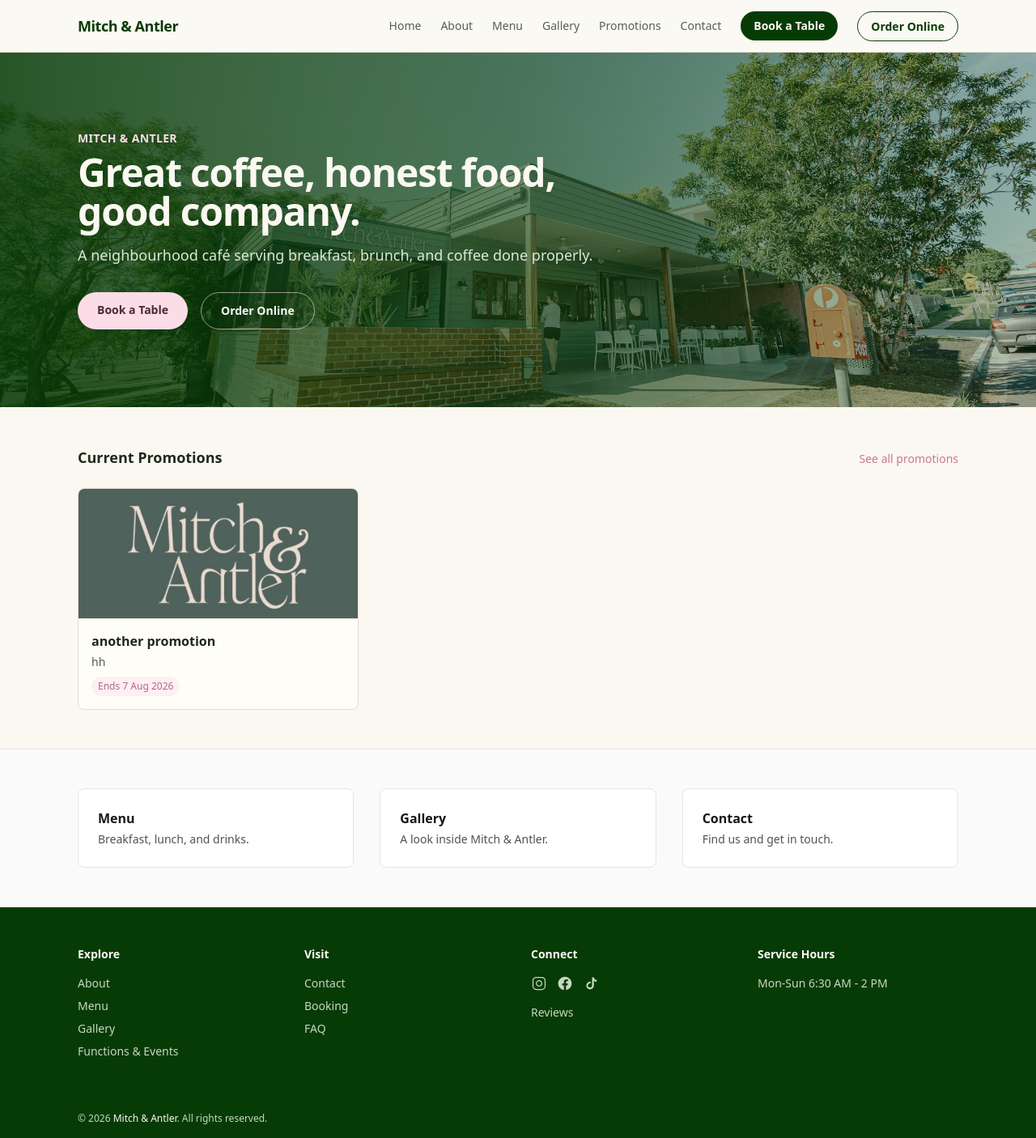
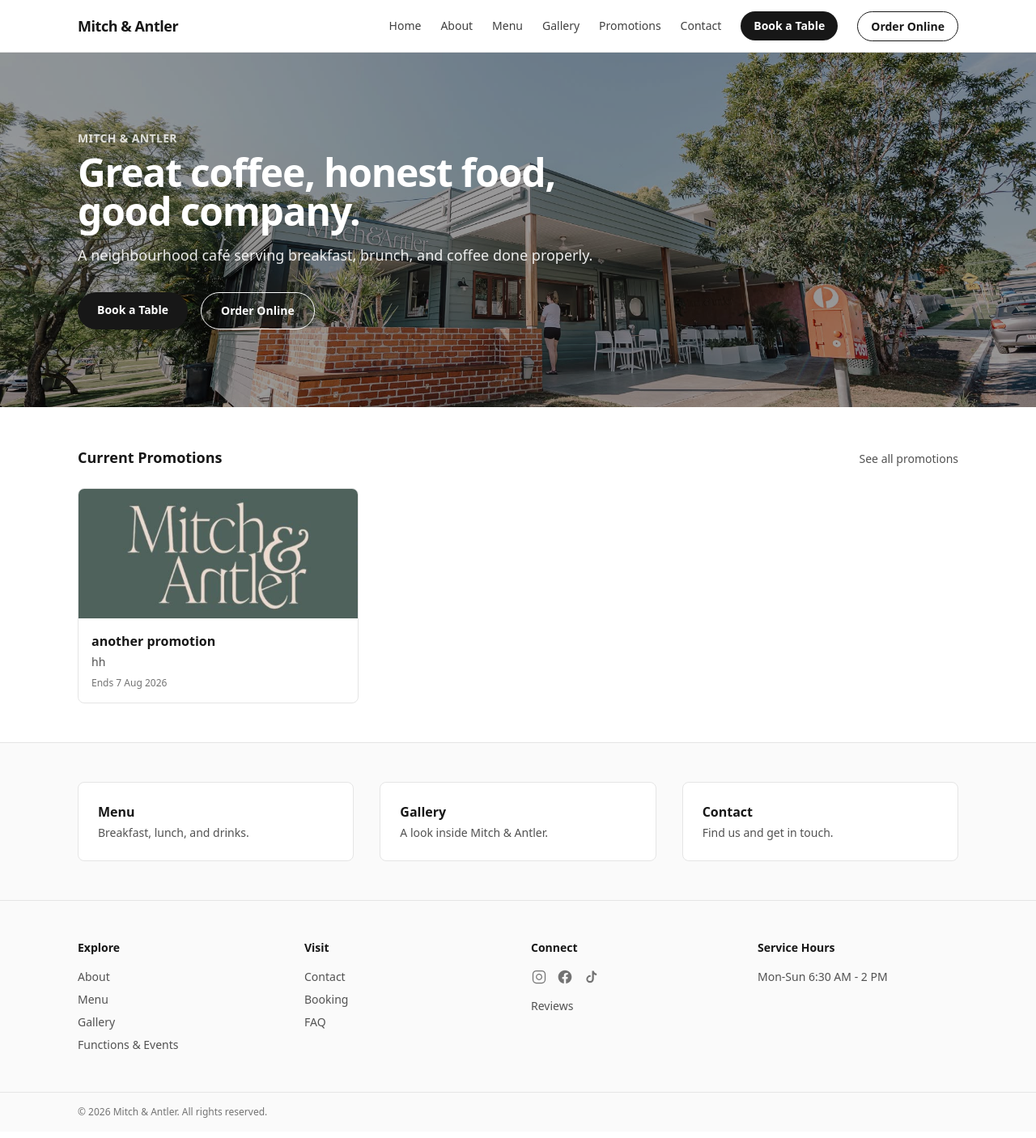
Before and after one commit to mitchandantler/Website, a Django app: page / in a window 1280 px wide. Shown: the whole page at 81% size. After the commit the page ends 1381 px from the top, so only its background shows below. Run offline with Django 5.2, Linux system fonts and the light colour scheme; data comes from the database, SQL or seed files in the repository; data that the repository does not hold is empty; some libraries are stand-ins or nearby versions.

Commit message:
Revert color palette redesign back to original neutral theme
Reverts all files touched by the palette work (header, hero,
promotions, footer, base background, tailwind config, global link
color) back to their state at d26758d, per user request. No net
functional change — same as before any of the palette commits.

Co-Authored-By: Claude Sonnet 5 <noreply@anthropic.com>

```diff
--- a/templates/base.html
+++ b/templates/base.html
@@ -18,7 +18,7 @@
   <link rel="stylesheet" href="{% static 'css/tailwind.css' %}">
   {% block extra_head %}{% endblock %}
 </head>
-<body class="h-full flex flex-col bg-paper text-neutral-900 antialiased">
+<body class="h-full flex flex-col bg-white text-neutral-900 antialiased">
   {% include "partials/header.html" %}
 
   {% if messages %}
--- a/templates/components/promotion_card.html
+++ b/templates/components/promotion_card.html
@@ -1,16 +1,14 @@
-<div class="overflow-hidden rounded-lg border border-oat bg-card">
+<div class="overflow-hidden rounded-lg border border-neutral-200 bg-white">
   {% if promotion.image %}
     <img src="{{ promotion.image.url }}" alt="{{ promotion.title }}" class="h-40 w-full object-cover">
-  {% else %}
-    <div class="h-40 w-full bg-forest"></div>
   {% endif %}
   <div class="p-4">
-    <h3 class="font-semibold text-bark">{{ promotion.title }}</h3>
+    <h3 class="font-semibold text-neutral-900">{{ promotion.title }}</h3>
     {% if promotion.description %}
-      <p class="mt-1 text-sm text-sage">{{ promotion.description }}</p>
+      <p class="mt-1 text-sm text-neutral-600">{{ promotion.description }}</p>
     {% endif %}
     {% if promotion.end_date %}
-      <p class="mt-2 inline-block rounded-full bg-blush-tint px-2 py-1 text-xs text-blush-text">Ends {{ promotion.end_date|date:"j M Y" }}</p>
+      <p class="mt-2 text-xs text-neutral-500">Ends {{ promotion.end_date|date:"j M Y" }}</p>
     {% endif %}
   </div>
 </div>
--- a/templates/pages/home.html
+++ b/templates/pages/home.html
@@ -8,7 +8,7 @@
 {% endblock %}
 
 {% block content %}
-<section class="relative overflow-hidden bg-forest">
+<section class="relative overflow-hidden">
   {% if hero_images %}
     <div
       x-data="{ active: 0 }"
@@ -28,26 +28,26 @@
           class="absolute inset-0 h-full w-full object-cover"
         >
       {% endfor %}
-      <div class="absolute inset-0 bg-gradient-to-r from-forest/[.86] via-forest/[.62] to-forest/[.30]"></div>
+      <div class="absolute inset-0 bg-black/40"></div>
     </div>
   {% endif %}
 
   <div class="relative mx-auto max-w-6xl px-4 sm:px-6 lg:px-8 py-16 sm:py-24">
     <div class="max-w-2xl">
-      <p class="text-sm font-semibold uppercase tracking-wide text-blush">
+      <p class="text-sm font-semibold uppercase tracking-wide {% if hero_images %}text-white/80{% else %}text-neutral-500{% endif %}">
         Mitch &amp; Antler
       </p>
-      <h1 class="mt-2 text-4xl font-bold tracking-tight sm:text-5xl text-paper">
+      <h1 class="mt-2 text-4xl font-bold tracking-tight sm:text-5xl {% if hero_images %}text-white{% else %}text-neutral-900{% endif %}">
         {{ hero_content.hero_heading }}
       </h1>
-      <p class="mt-4 text-lg text-mist-light">
+      <p class="mt-4 text-lg {% if hero_images %}text-white/90{% else %}text-neutral-600{% endif %}">
         {{ hero_content.hero_subheading }}
       </p>
       <div class="mt-8 flex flex-wrap gap-4">
-        <a href="{% url 'booking:booking' %}" class="rounded-full bg-blush px-6 py-3 text-sm font-semibold text-plum hover:bg-paper">
+        <a href="{% url 'booking:booking' %}" class="rounded-full bg-neutral-900 px-6 py-3 text-sm font-semibold text-white hover:bg-neutral-700">
           Book a Table
         </a>
-        <a href="{% url 'booking:order_online' %}" class="rounded-full border border-blush/60 px-6 py-3 text-sm font-semibold text-paper hover:bg-blush/[.16]">
+        <a href="{% url 'booking:order_online' %}" class="rounded-full border px-6 py-3 text-sm font-semibold {% if hero_images %}border-white text-white hover:bg-white/10{% else %}border-neutral-900 text-neutral-900 hover:bg-neutral-100{% endif %}">
           Order Online
         </a>
       </div>
@@ -56,10 +56,10 @@
 </section>
 
 {% if featured_promotions %}
-  <section class="mx-auto max-w-6xl px-4 sm:px-6 lg:px-8 py-12 bg-paper">
+  <section class="mx-auto max-w-6xl px-4 sm:px-6 lg:px-8 py-12">
     <div class="flex items-baseline justify-between">
-      <h2 class="text-lg font-semibold text-bark">Current Promotions</h2>
-      <a href="{% url 'promotions:offers' %}" class="text-sm font-medium text-rose hover:text-forest">See all promotions</a>
+      <h2 class="text-lg font-semibold text-neutral-900">Current Promotions</h2>
+      <a href="{% url 'promotions:offers' %}" class="text-sm font-medium text-neutral-600 hover:text-neutral-900">See all promotions</a>
     </div>
     <div class="mt-6 grid grid-cols-1 gap-6 sm:grid-cols-3">
       {% for promotion in featured_promotions %}
--- a/templates/partials/footer.html
+++ b/templates/partials/footer.html
@@ -1,30 +1,30 @@
-<footer class="border-t border-oat bg-forest">
+<footer class="border-t border-neutral-200 bg-neutral-50">
   <div class="mx-auto max-w-6xl px-4 sm:px-6 lg:px-8 py-12 grid grid-cols-1 gap-8 sm:grid-cols-2 lg:grid-cols-4">
     <div>
-      <h3 class="text-sm font-semibold text-paper">Explore</h3>
-      <ul class="mt-4 space-y-2 text-sm text-mist">
-        <li><a href="{% url 'website:about' %}" class="text-mist hover:text-rose">About</a></li>
-        <li><a href="{% url 'menu:menu' %}" class="text-mist hover:text-rose">Menu</a></li>
-        <li><a href="{% url 'gallery:gallery' %}" class="text-mist hover:text-rose">Gallery</a></li>
-        <li><a href="{% url 'gallery:gallery' %}" class="text-mist hover:text-rose">Functions &amp; Events</a></li>
+      <h3 class="text-sm font-semibold text-neutral-900">Explore</h3>
+      <ul class="mt-4 space-y-2 text-sm text-neutral-600">
+        <li><a href="{% url 'website:about' %}" class="hover:text-neutral-900">About</a></li>
+        <li><a href="{% url 'menu:menu' %}" class="hover:text-neutral-900">Menu</a></li>
+        <li><a href="{% url 'gallery:gallery' %}" class="hover:text-neutral-900">Gallery</a></li>
+        <li><a href="{% url 'gallery:gallery' %}" class="hover:text-neutral-900">Functions &amp; Events</a></li>
       </ul>
     </div>
 
     <div>
-      <h3 class="text-sm font-semibold text-paper">Visit</h3>
-      <ul class="mt-4 space-y-2 text-sm text-mist">
-        <li><a href="{% url 'contact:contact' %}" class="text-mist hover:text-rose">Contact</a></li>
-        <li><a href="{% url 'booking:booking' %}" class="text-mist hover:text-rose">Booking</a></li>
-        <li><a href="{% url 'website:faq' %}" class="text-mist hover:text-rose">FAQ</a></li>
+      <h3 class="text-sm font-semibold text-neutral-900">Visit</h3>
+      <ul class="mt-4 space-y-2 text-sm text-neutral-600">
+        <li><a href="{% url 'contact:contact' %}" class="hover:text-neutral-900">Contact</a></li>
+        <li><a href="{% url 'booking:booking' %}" class="hover:text-neutral-900">Booking</a></li>
+        <li><a href="{% url 'website:faq' %}" class="hover:text-neutral-900">FAQ</a></li>
       </ul>
     </div>
 
     <div>
-      <h3 class="text-sm font-semibold text-paper">Connect</h3>
+      <h3 class="text-sm font-semibold text-neutral-900">Connect</h3>
       {% if socials.instagram_url or socials.facebook_url or socials.tiktok_url %}
         <div class="mt-4 flex items-center gap-3">
           {% if socials.instagram_url %}
-            <a href="{{ socials.instagram_url }}" target="_blank" rel="noopener" aria-label="Instagram" class="text-mist hover:text-rose">
+            <a href="{{ socials.instagram_url }}" target="_blank" rel="noopener" aria-label="Instagram" class="text-neutral-500 hover:text-neutral-900">
               <svg viewBox="0 0 24 24" fill="none" stroke="currentColor" stroke-width="1.5" class="h-5 w-5">
                 <rect x="3" y="3" width="18" height="18" rx="5" ry="5"></rect>
                 <path d="M16 11.37A4 4 0 1 1 12.63 8 4 4 0 0 1 16 11.37z"></path>
@@ -33,14 +33,14 @@
             </a>
           {% endif %}
           {% if socials.facebook_url %}
-            <a href="{{ socials.facebook_url }}" target="_blank" rel="noopener" aria-label="Facebook" class="text-mist hover:text-rose">
+            <a href="{{ socials.facebook_url }}" target="_blank" rel="noopener" aria-label="Facebook" class="text-neutral-500 hover:text-neutral-900">
               <svg viewBox="0 0 24 24" fill="currentColor" class="h-5 w-5">
                 <path d="M22 12c0-5.523-4.477-10-10-10S2 6.477 2 12c0 4.991 3.657 9.128 8.438 9.878v-6.987h-2.54V12h2.54V9.797c0-2.506 1.492-3.89 3.777-3.89 1.094 0 2.238.195 2.238.195v2.46h-1.26c-1.243 0-1.63.771-1.63 1.562V12h2.773l-.443 2.891h-2.33v6.987C18.343 21.128 22 16.991 22 12z"></path>
               </svg>
             </a>
           {% endif %}
           {% if socials.tiktok_url %}
-            <a href="{{ socials.tiktok_url }}" target="_blank" rel="noopener" aria-label="TikTok" class="text-mist hover:text-rose">
+            <a href="{{ socials.tiktok_url }}" target="_blank" rel="noopener" aria-label="TikTok" class="text-neutral-500 hover:text-neutral-900">
               <svg viewBox="0 0 24 24" fill="currentColor" class="h-5 w-5">
                 <path d="M16.5 3c.33 2.09 1.98 3.71 4.08 3.94v2.55a6.6 6.6 0 0 1-4.08-1.4v6.98a5.63 5.63 0 1 1-4.87-5.58v2.6a3.05 3.05 0 1 0 2.16 2.92V3h2.71z"></path>
               </svg>
@@ -48,26 +48,26 @@
           {% endif %}
         </div>
       {% endif %}
-      <ul class="mt-4 space-y-2 text-sm text-mist">
-        <li><a href="{% url 'website:reviews' %}" class="text-mist hover:text-rose">Reviews</a></li>
+      <ul class="mt-4 space-y-2 text-sm text-neutral-600">
+        <li><a href="{% url 'website:reviews' %}" class="hover:text-neutral-900">Reviews</a></li>
       </ul>
     </div>
 
     <div>
-      <h3 class="text-sm font-semibold text-paper">Service Hours</h3>
+      <h3 class="text-sm font-semibold text-neutral-900">Service Hours</h3>
       {% if service_hours_summary %}
-        <p class="mt-4 text-sm text-mist">{{ service_hours_summary }}</p>
+        <p class="mt-4 text-sm text-neutral-600">{{ service_hours_summary }}</p>
       {% else %}
-        <div class="mt-4 text-sm text-mist">
+        <div class="mt-4 text-sm text-neutral-600">
           {% include "components/opening_hours_table.html" %}
         </div>
       {% endif %}
     </div>
   </div>
 
-  <div class="border-t border-forest">
-    <div class="mx-auto max-w-6xl px-4 sm:px-6 lg:px-8 py-4 text-xs text-mist">
-      &copy; {% now "Y" %} <span class="text-paper">Mitch &amp; Antler</span>. All rights reserved.
+  <div class="border-t border-neutral-200">
+    <div class="mx-auto max-w-6xl px-4 sm:px-6 lg:px-8 py-4 text-xs text-neutral-500">
+      &copy; {% now "Y" %} Mitch &amp; Antler. All rights reserved.
     </div>
   </div>
 </footer>
--- a/templates/partials/header.html
+++ b/templates/partials/header.html
@@ -1,44 +1,44 @@
-<header x-data="{ open: false }" class="sticky top-0 z-40 bg-paper/95 backdrop-blur border-b border-oat">
+<header x-data="{ open: false }" class="sticky top-0 z-40 bg-white/95 backdrop-blur border-b border-neutral-200">
   <nav class="mx-auto max-w-6xl px-4 sm:px-6 lg:px-8">
     <div class="flex h-16 items-center justify-between">
-      <a href="{% url 'website:home' %}" class="text-lg font-semibold tracking-tight text-forest">
+      <a href="{% url 'website:home' %}" class="text-lg font-semibold tracking-tight">
         Mitch &amp; Antler
       </a>
 
       <div class="hidden md:flex md:items-center md:gap-6">
-        <a href="{% url 'website:home' %}" class="text-sm font-medium text-sage hover:text-forest">Home</a>
-        <a href="{% url 'website:about' %}" class="text-sm font-medium text-sage hover:text-forest">About</a>
-        <a href="{% url 'menu:menu' %}" class="text-sm font-medium text-sage hover:text-forest">Menu</a>
-        <a href="{% url 'gallery:gallery' %}" class="text-sm font-medium text-sage hover:text-forest">Gallery</a>
-        <a href="{% url 'promotions:offers' %}" class="text-sm font-medium text-sage hover:text-forest">Promotions</a>
-        <a href="{% url 'contact:contact' %}" class="text-sm font-medium text-sage hover:text-forest">Contact</a>
-        <a href="{% url 'booking:booking' %}" class="rounded-full bg-forest px-4 py-2 text-sm font-semibold text-paper hover:bg-rose">
+        <a href="{% url 'website:home' %}" class="text-sm font-medium text-neutral-700 hover:text-neutral-950">Home</a>
+        <a href="{% url 'website:about' %}" class="text-sm font-medium text-neutral-700 hover:text-neutral-950">About</a>
+        <a href="{% url 'menu:menu' %}" class="text-sm font-medium text-neutral-700 hover:text-neutral-950">Menu</a>
+        <a href="{% url 'gallery:gallery' %}" class="text-sm font-medium text-neutral-700 hover:text-neutral-950">Gallery</a>
+        <a href="{% url 'promotions:offers' %}" class="text-sm font-medium text-neutral-700 hover:text-neutral-950">Promotions</a>
+        <a href="{% url 'contact:contact' %}" class="text-sm font-medium text-neutral-700 hover:text-neutral-950">Contact</a>
+        <a href="{% url 'booking:booking' %}" class="rounded-full bg-neutral-900 px-4 py-2 text-sm font-semibold text-white hover:bg-neutral-700">
           Book a Table
         </a>
         {% if site_settings.qr_ordering_url or site_settings.uber_eats_url or site_settings.doordash_url %}
           <div class="relative" x-data="{ orderMenuOpen: false }" @mouseenter="orderMenuOpen = true" @mouseleave="orderMenuOpen = false">
-            <a href="{% url 'booking:order_online' %}" class="rounded-full border border-forest px-4 py-2 text-sm font-semibold text-forest hover:bg-leaf">
+            <a href="{% url 'booking:order_online' %}" class="rounded-full border border-neutral-900 px-4 py-2 text-sm font-semibold text-neutral-900 hover:bg-neutral-100">
               Order Online
             </a>
             <div
               x-show="orderMenuOpen"
               x-cloak
               x-transition
-              class="absolute right-0 top-full w-48 rounded-md border border-oat bg-card py-1 shadow-lg"
+              class="absolute right-0 top-full w-48 rounded-md border border-neutral-200 bg-white py-1 shadow-lg"
             >
               {% if site_settings.qr_ordering_url %}
-                <a href="{% url 'booking:order_online' %}?method=pickup" class="block px-4 py-2 text-sm text-sage hover:bg-leaf">Order for Pickup</a>
+                <a href="{% url 'booking:order_online' %}?method=pickup" class="block px-4 py-2 text-sm text-neutral-700 hover:bg-neutral-100">Order for Pickup</a>
               {% endif %}
               {% if site_settings.uber_eats_url %}
-                <a href="{% url 'booking:order_online' %}?method=ubereats" class="block px-4 py-2 text-sm text-sage hover:bg-leaf">Uber Eats</a>
+                <a href="{% url 'booking:order_online' %}?method=ubereats" class="block px-4 py-2 text-sm text-neutral-700 hover:bg-neutral-100">Uber Eats</a>
               {% endif %}
               {% if site_settings.doordash_url %}
-                <a href="{% url 'booking:order_online' %}?method=doordash" class="block px-4 py-2 text-sm text-sage hover:bg-leaf">DoorDash</a>
+                <a href="{% url 'booking:order_online' %}?method=doordash" class="block px-4 py-2 text-sm text-neutral-700 hover:bg-neutral-100">DoorDash</a>
               {% endif %}
             </div>
           </div>
         {% else %}
-          <a href="{% url 'booking:order_online' %}" class="rounded-full border border-forest px-4 py-2 text-sm font-semibold text-forest hover:bg-leaf">
+          <a href="{% url 'booking:order_online' %}" class="rounded-full border border-neutral-900 px-4 py-2 text-sm font-semibold text-neutral-900 hover:bg-neutral-100">
             Order Online
           </a>
         {% endif %}
@@ -46,7 +46,7 @@
 
       <button
         type="button"
-        class="md:hidden inline-flex items-center justify-center rounded-md p-2 text-sage hover:bg-leaf"
+        class="md:hidden inline-flex items-center justify-center rounded-md p-2 text-neutral-700 hover:bg-neutral-100"
         @click="open = !open"
         :aria-expanded="open"
         aria-controls="mobile-menu"
@@ -62,14 +62,14 @@
     </div>
 
     <div id="mobile-menu" x-show="open" x-cloak class="md:hidden pb-4 space-y-1">
-      <a href="{% url 'website:home' %}" class="block rounded-md px-3 py-2 text-base font-medium text-sage hover:bg-leaf hover:text-forest">Home</a>
-      <a href="{% url 'website:about' %}" class="block rounded-md px-3 py-2 text-base font-medium text-sage hover:bg-leaf hover:text-forest">About</a>
-      <a href="{% url 'menu:menu' %}" class="block rounded-md px-3 py-2 text-base font-medium text-sage hover:bg-leaf hover:text-forest">Menu</a>
-      <a href="{% url 'gallery:gallery' %}" class="block rounded-md px-3 py-2 text-base font-medium text-sage hover:bg-leaf hover:text-forest">Gallery</a>
-      <a href="{% url 'promotions:offers' %}" class="block rounded-md px-3 py-2 text-base font-medium text-sage hover:bg-leaf hover:text-forest">Promotions</a>
-      <a href="{% url 'contact:contact' %}" class="block rounded-md px-3 py-2 text-base font-medium text-sage hover:bg-leaf hover:text-forest">Contact</a>
-      <a href="{% url 'booking:booking' %}" class="block rounded-md px-3 py-2 text-base font-semibold text-forest">Book a Table</a>
-      <a href="{% url 'booking:order_online' %}" class="block rounded-md px-3 py-2 text-base font-semibold text-forest">Order Online</a>
+      <a href="{% url 'website:home' %}" class="block rounded-md px-3 py-2 text-base font-medium text-neutral-700 hover:bg-neutral-100">Home</a>
+      <a href="{% url 'website:about' %}" class="block rounded-md px-3 py-2 text-base font-medium text-neutral-700 hover:bg-neutral-100">About</a>
+      <a href="{% url 'menu:menu' %}" class="block rounded-md px-3 py-2 text-base font-medium text-neutral-700 hover:bg-neutral-100">Menu</a>
+      <a href="{% url 'gallery:gallery' %}" class="block rounded-md px-3 py-2 text-base font-medium text-neutral-700 hover:bg-neutral-100">Gallery</a>
+      <a href="{% url 'promotions:offers' %}" class="block rounded-md px-3 py-2 text-base font-medium text-neutral-700 hover:bg-neutral-100">Promotions</a>
+      <a href="{% url 'contact:contact' %}" class="block rounded-md px-3 py-2 text-base font-medium text-neutral-700 hover:bg-neutral-100">Contact</a>
+      <a href="{% url 'booking:booking' %}" class="block rounded-md px-3 py-2 text-base font-semibold text-neutral-900">Book a Table</a>
+      <a href="{% url 'booking:order_online' %}" class="block rounded-md px-3 py-2 text-base font-semibold text-neutral-900">Order Online</a>
     </div>
   </nav>
 </header>
```
Also changed, not shown: static/css/input.css (+0 -12 lines), tailwind.config.js (+1 -18 lines), static/css/tailwind.css.
